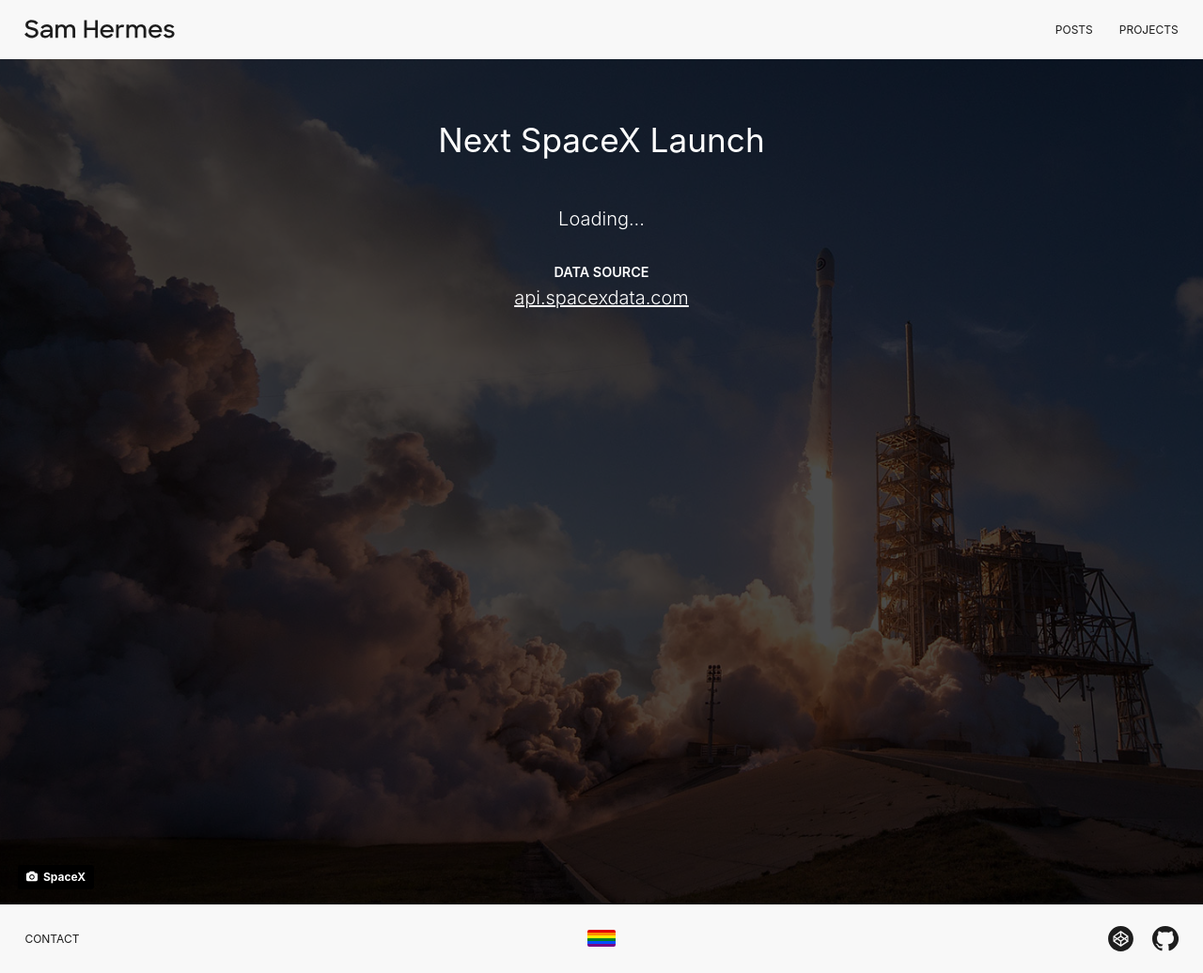
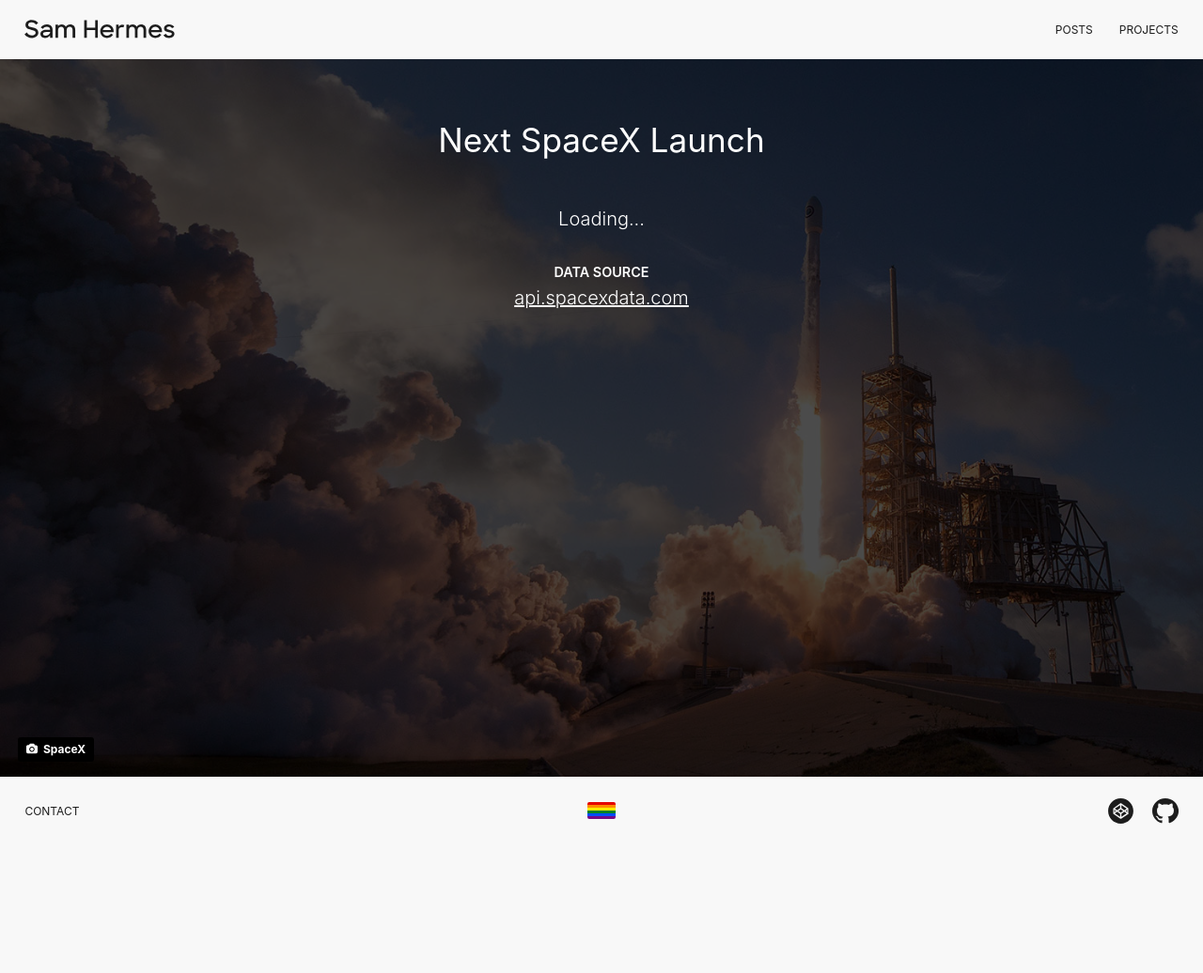
Before and after one commit to samhermes/samhermes.github.io, a Jekyll site: the page built from next-spacex-launch/index.md, in a window 1280 px wide. Shown: the whole page at 94% size. Built offline with Jekyll 4.4.1, drawn with Linux system fonts in a browser that asks for light colours; after the commit the page ends 900 px from its top, so only the background shows below that.

Commit message:
Account for header and footer in min-height

```diff
--- a/_sass/_spacex.scss
+++ b/_sass/_spacex.scss
@@ -23,7 +23,7 @@
 		max-width: 100%;
 		width: 100%;
 		padding: 5%;
-		min-height: 100vh;
+		min-height: calc(100vh - 8.5rem);
 		position: relative;
 		z-index: 1;
 	}
```
